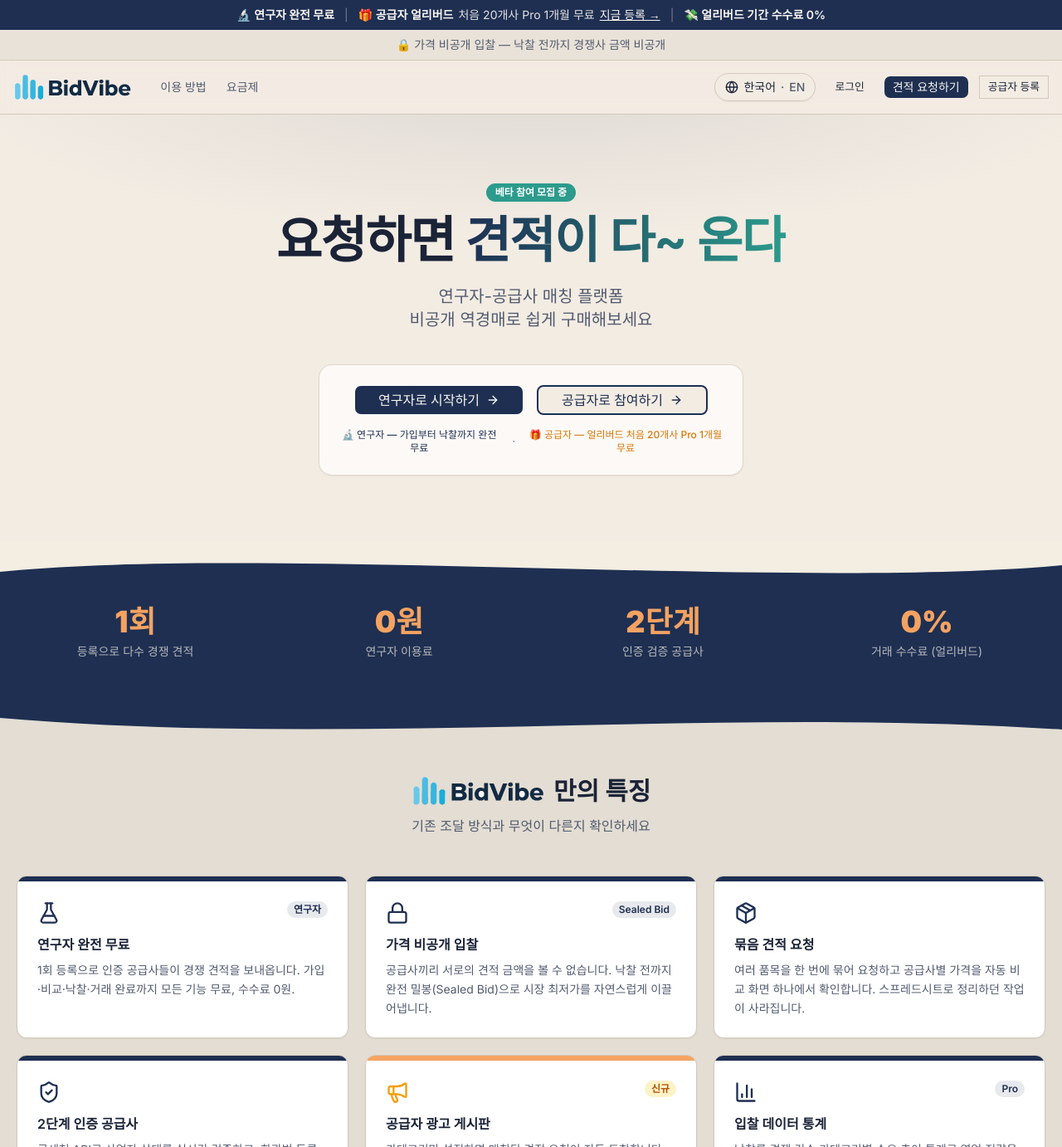
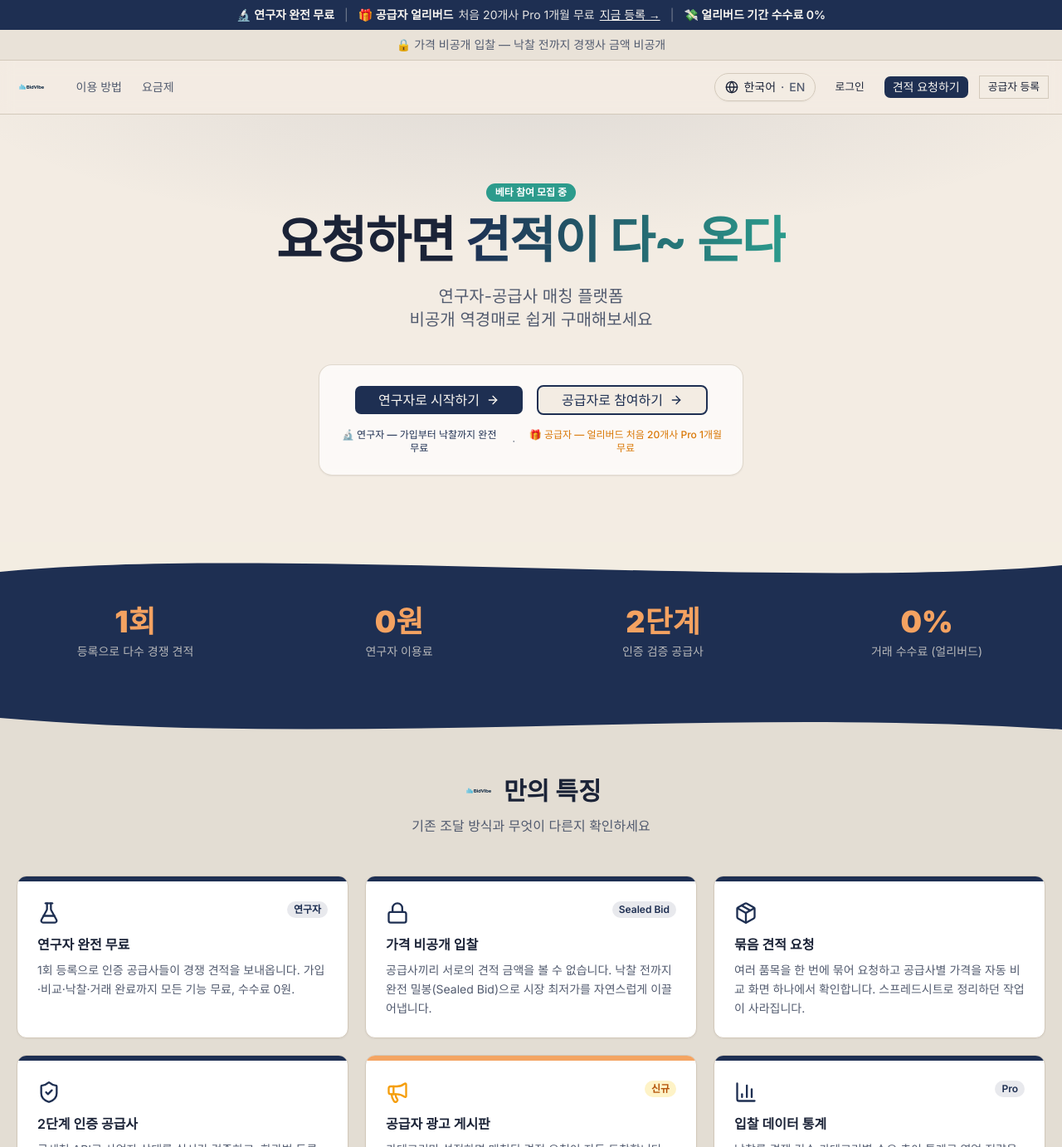
Before and after one commit to trafficrnd-netizen/aitalkcoach.github.io, a Next.js app: page / in a window 1280 px wide. Shown: the top 1382 px of the page at 83% size. Built offline with nearby package versions, Linux system fonts and the light colour scheme; no server answers.

Commit message:
fix: 투명 배경 로고 적용 (landing, login, header)

```diff
--- a/app/(auth)/layout.tsx
+++ b/app/(auth)/layout.tsx
@@ -10,7 +10,7 @@
       </div>
 
       <Link href="/" className="mb-8 flex items-center">
-        <img src="/logo.svg" alt="BidVibe" className="h-10 w-auto" />
+        <img src="/BidVibe_logo1.svg" alt="BidVibe" className="h-10 w-auto" />
       </Link>
       {children}
     </div>
--- a/app/(marketing)/page.tsx
+++ b/app/(marketing)/page.tsx
@@ -91,7 +91,7 @@
         <div className="container px-5 pt-8 sm:pt-10">
           <div className="flex flex-col items-center gap-3 mb-12">
             <div className="flex items-center justify-center gap-2">
-              <img src="/logo.svg" alt="BidVibe" className="h-9 w-auto" />
+              <img src="/BidVibe_logo1.svg" alt="BidVibe" className="h-8 w-auto" />
               <span className="text-2xl sm:text-3xl font-bold">{t('land.featOf')}</span>
             </div>
             <p className="text-center text-muted-foreground">{t('land.featSub')}</p>
--- a/components/layout/header.tsx
+++ b/components/layout/header.tsx
@@ -33,7 +33,7 @@
       <div className="container flex h-16 items-center justify-between gap-2 px-4">
         <div className="flex items-center gap-8 shrink-0">
           <Link href="/" className="flex items-center gap-2">
-            <img src="/logo.svg" alt="BidVibe" className="h-8 w-auto" />
+            <img src="/BidVibe_logo1.svg" alt="BidVibe" className="h-8 w-auto" />
           </Link>
           <nav className="hidden md:flex items-center gap-6">
             <Link
```
Also changed, not shown: public/BidVibe_logo1.svg.
